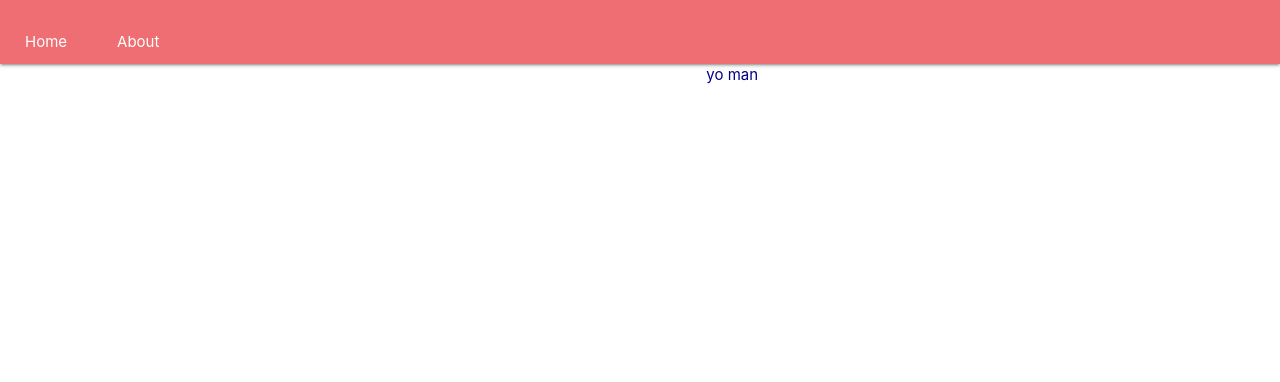
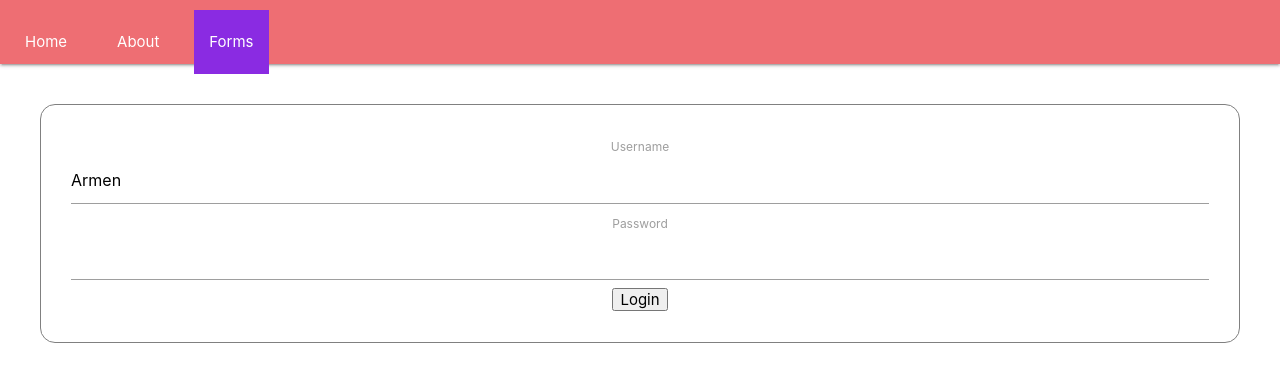
Before and after one commit to rafayeljamalyan/github-first-repo, a React (Create React App) app: page /forms in a window 1280 px wide. Shown: the top 382 px of the page. Built offline with nearby package versions, Linux system fonts and the light colour scheme.

Commit message:
Controlled inputs

```diff
--- a/src/App.jsx
+++ b/src/App.jsx
@@ -1,9 +1,10 @@
 import './css/App.css';
 import React, { Component  } from 'react';
-import { BrowserRouter as Router, Route, Switch, Redirect, Link, NavLink } from 'react-router-dom';
+import { BrowserRouter as Router, Route, Switch, Redirect, NavLink } from 'react-router-dom';
 import Index from './pages/Index';
 import About from './pages/About';
 import Forms from './pages/Forms';
+import { routes } from "./routes";
 
 export default class App extends Component {
 
@@ -16,12 +17,23 @@ export default class App extends Component {
             <ul>
               <li><NavLink activeClassName="shlor" exact to="/">Home</NavLink></li>
               <li><NavLink activeClassName="shlor" exact to="/about">  About </NavLink> </li>
+              <li><NavLink activeClassName="shlor" exact to="/forms">  Forms </NavLink> </li>
             </ul>
           </nav>
           <Switch>
-            <Route exact path="/" component={Index} />
+
+            {
+              routes.map( (route,i) => (
+                <Route
+                  key={i}
+                  exact={ route.isExact }
+                  path={route.path}
+                  component={route.component} />
+              ))
+            }
+            {/* <Route exact path="/" component={Index} />
             <Route exact path="/about" component={About} />
-            <Route exact path="/forms" component={Forms} />
+            <Route exact path="/forms" component={Forms} /> */}
 
             <Redirect from="/index" to="/" />
           </Switch>
--- a/src/pages/Forms.jsx
+++ b/src/pages/Forms.jsx
@@ -1,10 +1,48 @@
-import React, { Component } from 'react'
+import React, { Component } from 'react';
+import styles from './Forms.module.css';
+import MyInput from './MyInput';
 
 export default class Forms extends Component {
+    constructor( props ) {
+        super( props );
+
+        this.state={
+            username: "Armen",
+            password: ""
+        }
+
+        this.submitForm = this.submitForm.bind( this );
+    }
+
+    submitForm( e ) {
+        e.preventDefault();
+        console.log({
+            username: this.state.username,
+            password: this.state.password
+        });
+    }
+
+    valueChange( type, newValue ) {
+        if ( type === `username` ) {
+            this.setState({
+                username: newValue
+            })
+        }
+        else if ( type === `password` ) {
+            this.setState({
+                password: newValue
+            })
+        }
+    }
+
     render() {
         return (
             <div>
-                yo man
+                <form onSubmit={this.submitForm } className={styles.form} action="" >
+                    <MyInput valueChange={( norValue )=>this.valueChange( 'username', norValue ) } value={ this.state.username }  type="text" label="Username" />
+                    <MyInput valueChange={( norValue )=>this.valueChange( 'password', norValue ) } value={ this.state.password } type="password" label="Password" />
+                    <input type="submit" value="Login"  />
+                </form>
             </div>
         )
     }
--- /dev/null
+++ b/src/pages/Forms.module.css
@@ -0,0 +1,6 @@
+.form {
+    border: 1px solid gray;
+    border-radius: 15px;
+    padding: 30px;
+    margin: 40px;
+}
--- /dev/null
+++ b/src/pages/MyInput.jsx
@@ -0,0 +1,42 @@
+import React, { Component } from 'react'
+
+export default class MyInput extends Component {
+    constructor( props ) {
+        super(props );
+
+        this.state = {
+            currentValue: props.value
+        }
+
+        this.imTertik = React.createRef();
+
+        this.onInputChange = this.onInputChange.bind( this );
+    }
+
+    onInputChange( e ) {
+        this.setState( prevState => ({
+            currentValue: e.target.value
+        }) )
+        this.props.valueChange( e.target.value )
+    }
+
+    componentDidMount() {
+        setTimeout(()=> {
+            console.log( this.imTertik.current.getAttribute( "type" ) );
+        }, 3000)
+    }
+
+    render() {
+        const { label, type } = this.props;
+        return (
+            <div>
+                <label htmlFor=""> { label } </label>
+                <input
+                    ref={this.imTertik}
+                    value={ this.state.currentValue }
+                    type={ type }
+                    onInput={this.onInputChange} />
+            </div>
+        )
+    }
+}
--- /dev/null
+++ b/src/routes.js
@@ -0,0 +1,19 @@
+import About from "./pages/About";
+import Forms from "./pages/Forms";
+import Index from "./pages/Index";
+
+export const  routes = [
+    {
+        path: "/",
+        isExact: true,
+        component: Index
+    },
+    {
+        path: "/about",
+        component: About
+    },
+    {
+        path: "/forms",
+        component: Forms
+    },
+]
```
